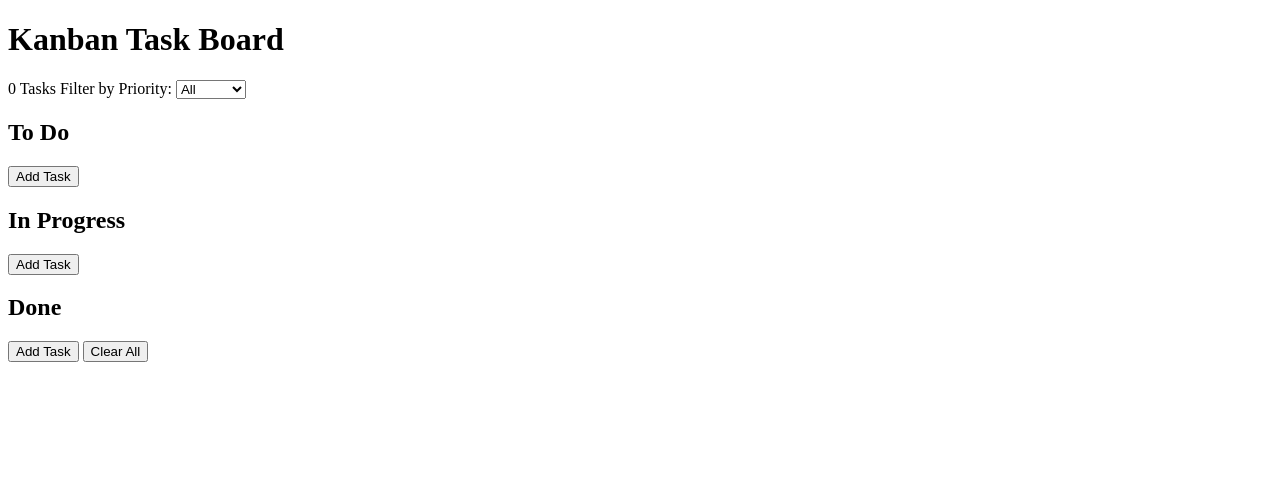
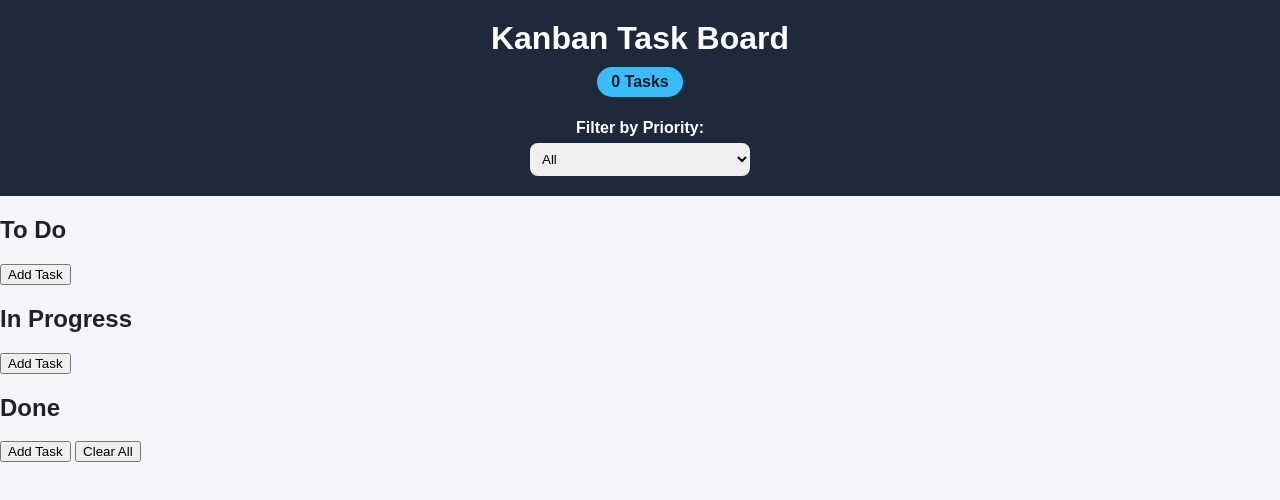
Before and after one commit to ghufransulaiman/Kanban-Style-Task-Manager, a plain HTML site: page index.html in a window 1280 px wide. Drawn offline with Linux system fonts and the light colour scheme.

Commit message:
Style page body and header section

```diff
--- a/style.css
+++ b/style.css
@@ -23,3 +23,46 @@
     transform: translateY(10px);
   }
 }
+
+body {
+  margin: 0;
+  font-family: Arial, sans-serif;
+  background: #f4f6fb;
+  color: #222;
+}
+
+header {
+  background: #1e293b;
+  color: white;
+  padding: 20px;
+  text-align: center;
+}
+
+header h1 {
+  margin: 0 0 10px;
+  font-size: 32px;
+}
+
+#taskCounter {
+  display: inline-block;
+  background: #38bdf8;
+  color: #0f172a;
+  font-weight: bold;
+  padding: 6px 14px;
+  border-radius: 20px;
+  margin-bottom: 12px;
+}
+
+header label {
+  display: block;
+  margin: 10px 0 6px;
+  font-weight: bold;
+}
+
+header select {
+  width: 220px;
+  max-width: 100%;
+  padding: 8px;
+  border-radius: 8px;
+  border: none;
+}
```
